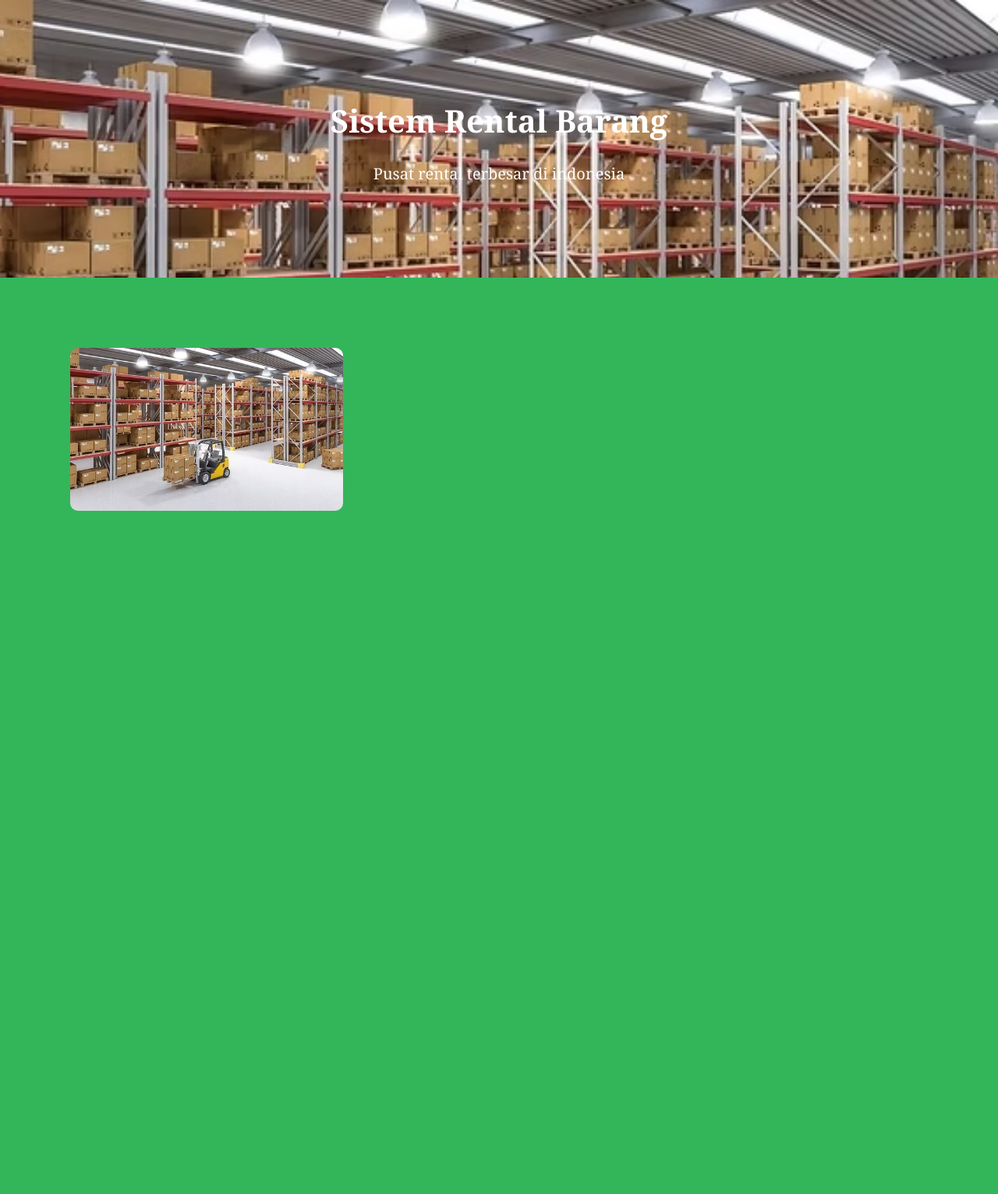
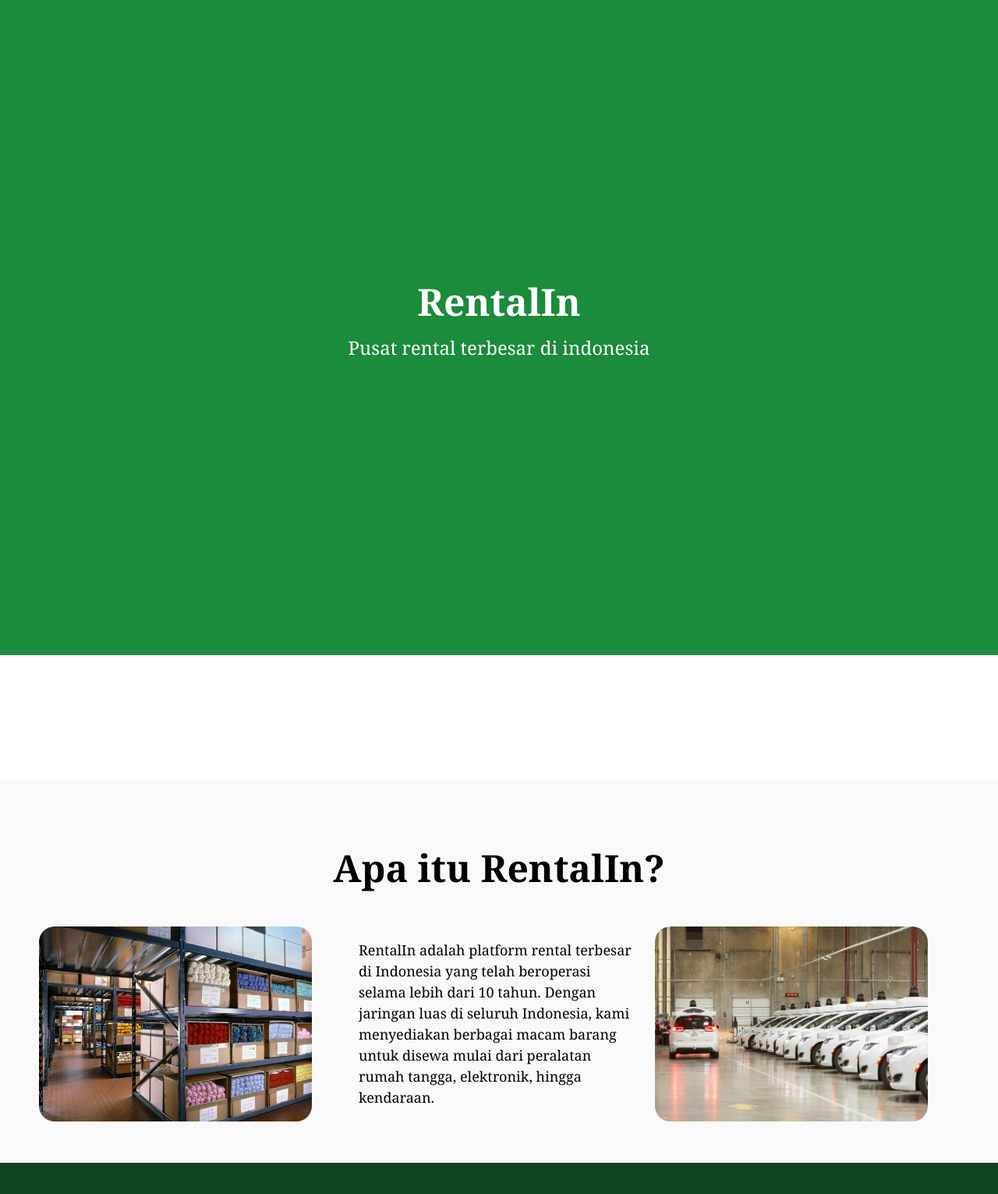
Before and after one commit to RangS-1/Sistem-Rental-Barang, a PHP site: page / in a window 1280 px wide. Shown: the part 58-1589 px from the top of the page at 78% size. Before the commit the page ends 713 px from the top, so only its background shows below. Run offline with PHP 8.4, Linux system fonts and the light colour scheme.

Commit message:
update homepage of RentalIn

```diff
--- a/css/style.css
+++ b/css/style.css
@@ -25,29 +25,126 @@
     border: #334155 solid 1px;
 }
 main {
-  padding: 20px;
-  background-color: #33b65a;
+    display: flex;
+    align-items: center;
+    justify-content: center;
+    padding: 20px;
+    background-color: #114420;
 }
-.title {
-  font-size: 20px;
-  padding: 100px;
-  background-image: url(../img/gudang.png);
-  background-repeat: no-repeat;
-  background-size: cover;
-  text-align: center;
-  color: white;
-}
-
 footer {
     background-color: #2044e4;
     text-align: center;
 }
+.title {
+    position: relative;
+    background-color: #1b8b3c;
+    background-size: cover;
+    background-position: center;
+    height: 100vh;
+    padding: 20px;
+    color: white;
+    display: flex;
+    flex-direction: column;
+    justify-content: center;
+    align-items: center;
+}
+.title-text {
+    text-align: center;
+    z-index: 2;
+    position: relative;
+}
+.title h1 {
+    margin: 0;
+    font-size: 3em;
+}
+.title p {
+    font-size: 1.5em;
+    margin-top: 10px;
+}
 
-.gambar {
-    border-radius: 80px;
+.card {
+    background-color: #383a31;
+    border-radius: 10px;
+    max-width: 300px;
+    overflow: hidden;
+    transition: transform 0.3s ease;
+    text-align: center;
+}
+
+.card:hover {
+    transform: translateY(-10px);
+}
+
+.card img {
+    width: 50%;
+    height: auto;
+    object-fit: cover;
+}
+
+.card-body {
+    padding: 20px;
+}
+
+.card-body h3 {
+    color: white;
+    font-size: 1.5em;
+    margin-bottom: 10px;
+}
+
+.card-body p {
+    color: white;
+    font-size: 1em;
+    margin-bottom: 15px;
+}
+.about h2 {
+   font-size: 3em;
+   margin: 30px 0 40px 0;
+}
+.about-text {
+    flex: 1;
+    max-width: 500px;
+}
+.about {
+    padding: 50px;
+    background-color: #f9f9f9;
+    text-align: center;
+}
+.about-content {
+    display: flex;
+    justify-content: center;
+    align-items: center;
+    max-width: 1200px;
+    margin: 0 auto;
+    text-align: left;
+}
+.about-image {
     max-width: 350px;
     width: 100%;
-    height: auto;
+    height: 250px;
     margin-right: 40px;
-    padding: 70px;
+    border-radius: 20px;
 }
+.about-image:hover {
+    max-width: 350px;
+    width: 100%;
+    height: 250px;
+    margin-right: 40px;
+    border-radius: 20px;
+    transform: scale(1.05);
+    transition-duration: 1s;
+}
+
+.description {
+    margin: 20px 20px 20px 20px;
+    font-size: 18px;
+    line-height: 1.5;
+}
+
+.marqi{
+    margin: 20px;
+}
+.marqi-image {
+    margin-left: 50px;
+    width: auto;
+    height: 110px;
+}
--- a/index.html
+++ b/index.html
@@ -3,7 +3,7 @@
 <head>
     <meta charset="UTF-8">
     <meta name="viewport" content="width=device-width, initial-scale=1.0">
-    <title>Ferminal</title>
+    <title>RentalIn</title>
     <link rel="stylesheet" href="css/style.css">
 </head>
 <body>
@@ -14,14 +14,41 @@
             <li><a href="author.html">Author</a></li>
         </ul>
     </nav>
+
     <div class="title">
-        <h1>Sistem Rental Barang</h1>
-        <p>
-            Pusat rental terbesar di indonesia
-        </p>
+        <div class="title-text">
+            <h1>RentalIn</h1>
+            <p>
+                Pusat rental terbesar di indonesia
+            </p>
+        </div>
+    </div>
+
+    <marquee behavior="scroll" direction="left" class="marqi">
+        <img src="img/icon/traveloka.png" alt="Profile Picture" class="marqi-image">
+        <img src="img/icon/trac.png" alt="Profile Picture" class="marqi-image">
+        <img src="img/icon/pegipegi.png" alt="Profile Picture" class="marqi-image">
+        <img src="img/icon/booking.png" alt="Profile Picture" class="marqi-image">
+        <img src="img/icon/airbnb.png" alt="Profile Picture" class="marqi-image">
+        <img src="img/icon/olx.png" alt="Profile Picture" class="marqi-image">
+        <img src="img/icon/diy.png" alt="Profile Picture" class="marqi-image">
+    </marquee>
+    <div class="about">
+        <h2>Apa itu RentalIn?</h2>
+        <div class="about-content">
+            <img src="img/gudang.png" alt="Profile Picture" class="about-image">
+            <div class="about-text">
+                <p class="description">
+                    RentalIn adalah platform rental terbesar di Indonesia yang telah beroperasi selama lebih dari 10 tahun.
+                    Dengan jaringan luas di seluruh Indonesia, kami menyediakan berbagai macam barang untuk disewa
+                    mulai dari peralatan rumah tangga, elektronik, hingga kendaraan.
+                </p>
+            </div>
+            <img src="img/kendaraan.png" alt="Profile Picture" class="about-image">
+        </div>
     </div>
     <main>
-        <img src="img/gudang.png" alt="Gambar Gudang" class="gambar">
+
     </main>
 </body>
 </html>
```
Also changed, not shown: img/gudang.png, img/icon/airbnb.png (added), img/icon/booking.png (added), img/icon/diy.png (added), img/icon/olx.png (added), img/icon/pegipegi.png (added), img/icon/trac.png (added), img/icon/traveloka.png (added), img/kendaraan.png (added).
